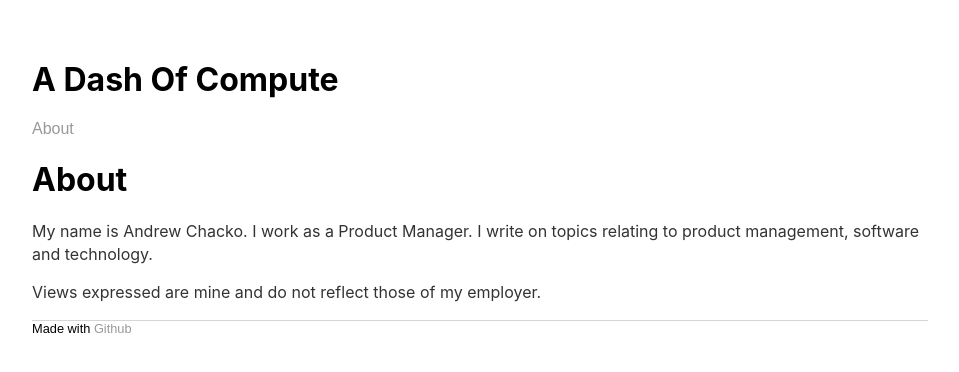
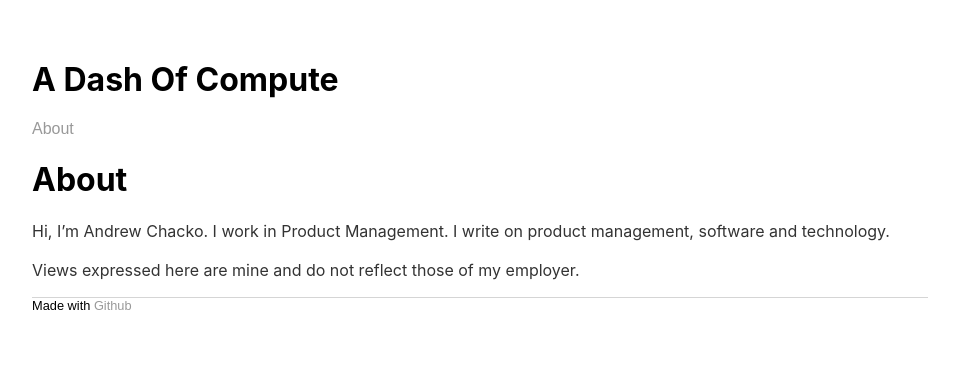
Before and after one commit to sautee/sautee.github.io, a Jekyll site: the page built from pages/about.md, in a window 1280 px wide. Shown: the top 372 px of the page, without its empty margins (160-1119 px from the left). Built offline with Jekyll 4.4.1, drawn with Linux system fonts in a browser that asks for light colours.

Commit message:
Update about.md

```diff
--- a/pages/about.md
+++ b/pages/about.md
@@ -4,6 +4,6 @@ layout: page
 permalink: /about
 ---
 
-My name is Andrew Chacko. I work as a Product Manager. I write on topics relating to product management, software and technology.
+Hi, I'm Andrew Chacko. I work in Product Management. I write on product management, software and technology.
 
-Views expressed are mine and do not reflect those of my employer.
+Views expressed here are mine and do not reflect those of my employer.
```
